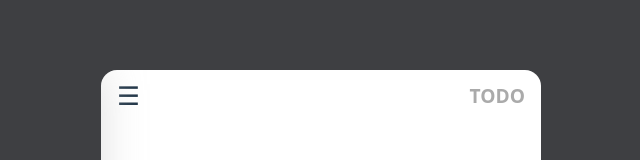
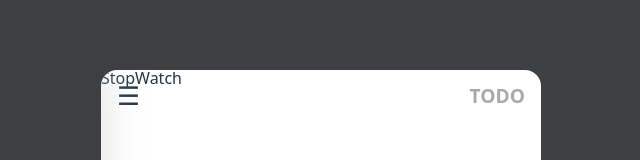
Before and after one commit to minji105/Todo-List, a React (Vite) app: page /stopwatch in a window 1280 px wide. Shown: the top 160 px of the page, without its empty margins (319-959 px from the left). Built offline with nearby package versions, Linux system fonts and the light colour scheme.

Commit message:
✨ Feat: 타이머, 스탑워치 페이지 추가
- pages 폴더 내 Timer.jsx, Stopwatch.jsx 파일 생성
- 기본 경로 설정
- 메뉴 각 아이콘 링크 설정

```diff
--- a/src/App.jsx
+++ b/src/App.jsx
@@ -3,6 +3,8 @@ import styled from 'styled-components';
 import './App.css'
 import Home from './pages/Home';
 import Header from './components/Header';
+import Timer from './pages/Timer';
+import StopWatch from './pages/StopWatch';
 
 const TodoContainer = styled.div`
   width: 440px;
@@ -23,6 +25,8 @@ function App() {
         <Header />
         <Routes>
           <Route path='/' element={<Home />} />
+          <Route path='/timer' element={<Timer />} />
+          <Route path='/stopwatch' element={<StopWatch />} />
         </Routes>
       </TodoContainer>
     </BrowserRouter>
--- a/src/components/Menu.jsx
+++ b/src/components/Menu.jsx
@@ -1,4 +1,5 @@
 import styled from "styled-components";
+import { Link } from "react-router-dom";
 
 const StyledMenu = styled.div`
   position: absolute;
@@ -46,8 +47,8 @@ function Menu({ open, toggleMenu }) {
         <img onClick={toggleMenu} src="/imgs/back.png" alt="back" />
       </MenuHeader>
       <ul>
-        <li>Timer</li>
-        <li>Stopwatch</li>
+        <Link to='/timer' onClick={toggleMenu}><li>Timer</li></Link>
+        <Link to='/stopwatch' onClick={toggleMenu}><li>Stopwatch</li></Link>
       </ul>
     </StyledMenu>
   );
--- a/src/index.css
+++ b/src/index.css
@@ -14,12 +14,11 @@
 }
 
 a {
-  font-weight: 500;
-  color: #646cff;
+  color: inherit;
   text-decoration: inherit;
 }
 a:hover {
-  color: #535bf2;
+  color: inh;
 }
 
 body {
@@ -45,9 +44,6 @@ button {
     color: #213547;
     background-color: #ffffff;
   }
-  a:hover {
-    color: #747bff;
-  }
   button {
     background-color: #f9f9f9;
   }
--- /dev/null
+++ b/src/pages/StopWatch.jsx
@@ -0,0 +1,11 @@
+import React from 'react';
+
+function StopWatch() {
+  return (
+    <div>
+      StopWatch
+    </div>
+  );
+}
+
+export default StopWatch;
--- /dev/null
+++ b/src/pages/Timer.jsx
@@ -0,0 +1,11 @@
+import React from 'react';
+
+function Timer() {
+  return (
+    <div>
+      Timer
+    </div>
+  );
+}
+
+export default Timer;
```
